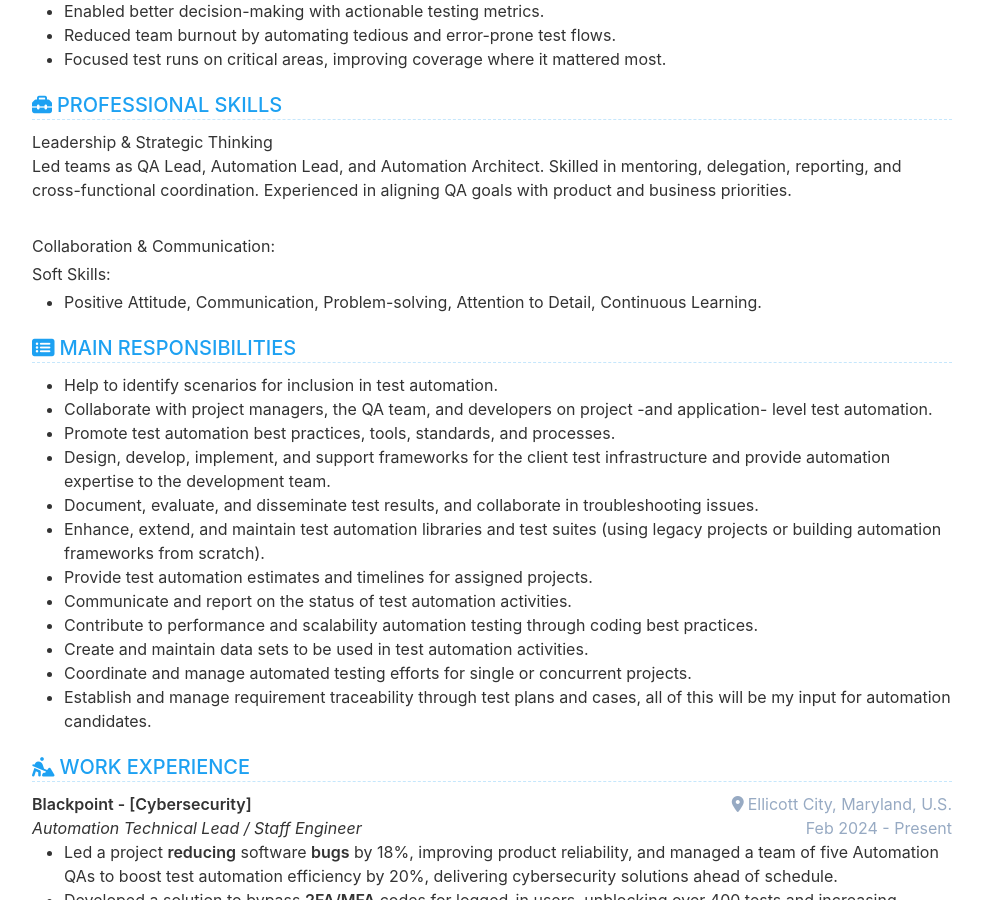
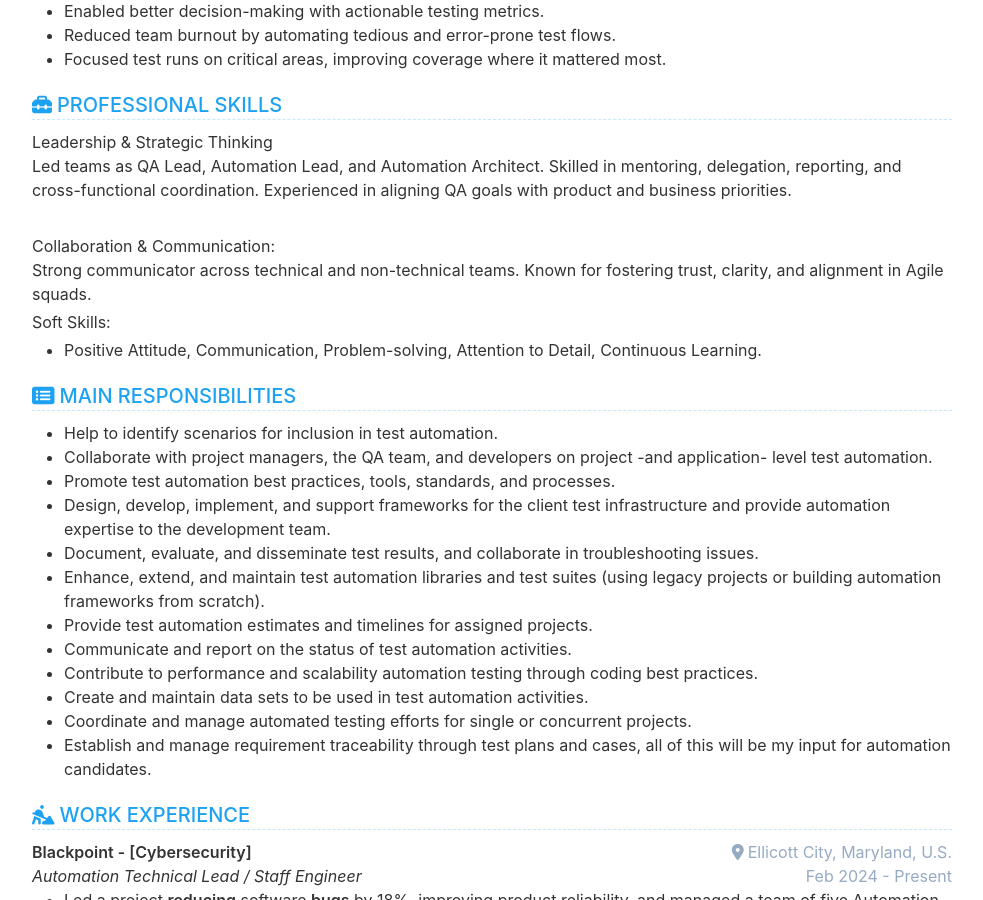
Before and after one commit to cvera08/full-resume, a Jekyll site: the page built from index.html, in a window 1280 px wide and 900 px high, scrolled down 1241 px. Shown: the whole window, without its empty margins (148-1131 px from the left). Built offline with Jekyll 4.4.1, drawn with Linux system fonts in a browser that asks for light colours.

Commit message:
feat: professional skills change - second paragraph

```diff
--- a/_data/data.yml
+++ b/_data/data.yml
@@ -90,6 +90,7 @@ skill:
     <br>
 
     Collaboration & Communication:
+    Strong communicator across technical and non-technical teams. Known for fostering trust, clarity, and alignment in Agile squads.
 
     Soft Skills:
     - Positive Attitude, Communication, Problem-solving, Attention to Detail, Continuous Learning.
```
